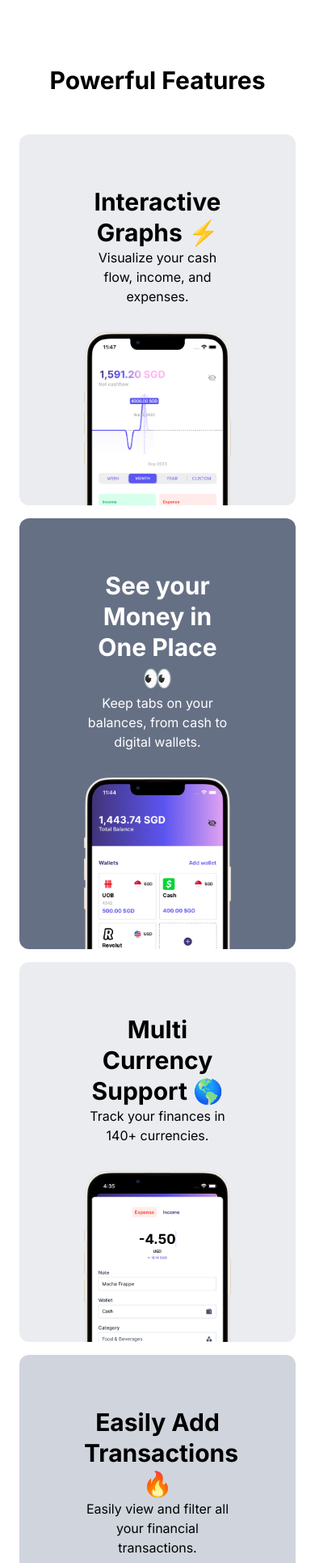
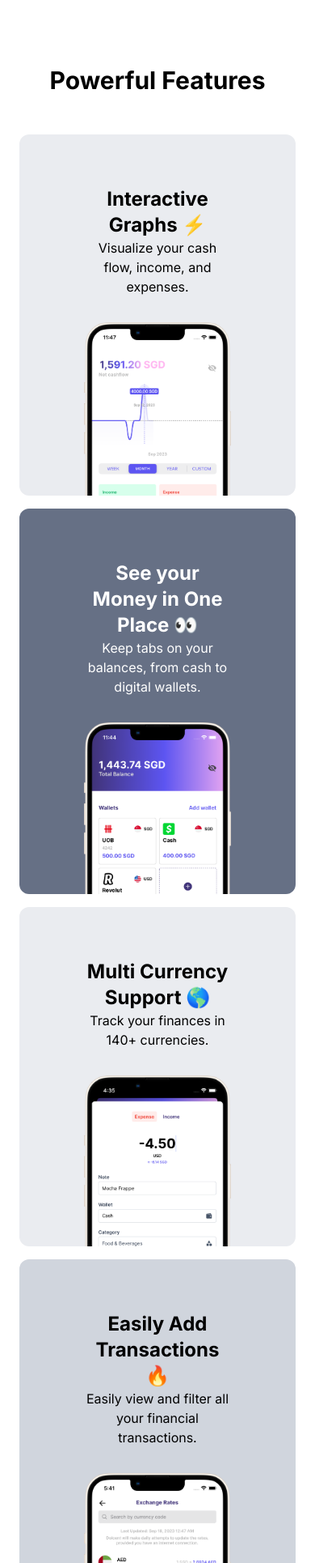
Before and after one commit to keiloktql/dolcent-landing, a Next.js app: page / in a window 390 px wide. Shown: the part 1139-3069 px from the top of the page at 81% size. Built offline with nearby package versions, Linux system fonts and the light colour scheme; no server answers.

Commit message:
[fix] bento box tablet vie

```diff
--- a/components/pages/FAQ.jsx
+++ b/components/pages/FAQ.jsx
@@ -55,7 +55,9 @@ const FAQPage = () => {
       title="FAQ - Dolcent"
       className="mx-auto pb-20 pt-20 flex flex-col h-full w-full max-w-screen-xl px-6 sm:px-16"
     >
-      <h1 className="text-display-sm font-bold">Frequently Asked Questions</h1>
+      <h1 className="text-display-sm text-primary font-bold">
+        Frequently Asked Questions
+      </h1>
       <Accordion className="w-full mt-8" type="single" collapsible>
         {FAQ_DATA.map((oneFAQSection, index) => {
           return (
--- a/components/shared/BentoBox/index.jsx
+++ b/components/shared/BentoBox/index.jsx
@@ -20,7 +20,7 @@ const BentoBox = ({
       >
         <div className="flex flex-col justify-center md:mr-4">
           <h1
-            className={`font-bold text-center md:text-left text-display-sm ${textClassName}`}
+            className={`font-bold text-center md:text-left text-display-xs lg:text-display-sm ${textClassName}`}
           >
             {heading}
           </h1>
@@ -42,7 +42,7 @@ const BentoBox = ({
         </div>
         <div className="flex flex-col justify-center md:ml-4">
           <h1
-            className={`font-bold text-display-sm text-center md:text-right ${textClassName}`}
+            className={`font-bold text-display-xs lg:text-display-sm text-center md:text-right ${textClassName}`}
           >
             {heading}
           </h1>
@@ -52,7 +52,7 @@ const BentoBox = ({
     );
   }
 
-  // BENTO_BOX_TYPE>SMALL
+  // BENTO_BOX_TYPE.SMALL
   return (
     <div className="flex flex-col md:flex-row">
       {content.map((oneContent, index) => {
@@ -60,11 +60,11 @@ const BentoBox = ({
           return (
             <div
               key={index}
-              className={`flex w-full pt-16 flex-col px-20 bg-gray-100 rounded-xl justify-between mt-4 ${oneContent.className}`}
+              className={`flex w-full md:mr-2 pt-16 flex-col px-20 bg-gray-100 rounded-xl justify-between mt-4 ${oneContent.className}`}
             >
               <div className="flex flex-col justify-center">
                 <h1
-                  className={`font-bold text-display-sm text-center ${textClassName}`}
+                  className={`font-bold text-display-xs lg:text-display-sm text-center ${textClassName}`}
                 >
                   {oneContent.heading}
                 </h1>
@@ -86,11 +86,11 @@ const BentoBox = ({
         return (
           <div
             key={index}
-            className={`flex w-full md:ml-4 pt-16 flex-col px-20 bg-gray-100 rounded-xl justify-between mt-4 ${oneContent.className}`}
+            className={`flex w-full md:ml-2 pt-16 flex-col px-20 bg-gray-100 rounded-xl justify-between mt-4 ${oneContent.className}`}
           >
             <div className="flex flex-col justify-center">
               <h1
-                className={`font-bold text-display-sm text-center ${textClassName}`}
+                className={`font-bold text-display-xs lg:text-display-sm text-center ${textClassName}`}
               >
                 {oneContent.heading}
               </h1>
```
